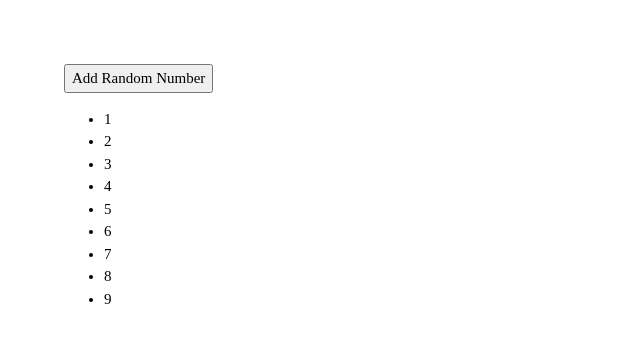
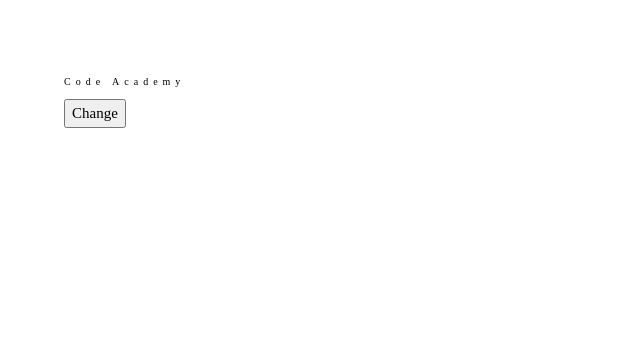
Before and after one commit to yakintech/code-academy-202-react-tutorial, a React (Create React App) app: page / in a window 1280 px wide. Shown: the top 342 px of the page, without its empty margins (0-640 px from the left). Built offline with nearby package versions, Linux system fonts and the light colour scheme.

Commit message:
state sample

```diff
--- a/src/App.js
+++ b/src/App.js
@@ -2,11 +2,13 @@
 import StateArraySample2 from "./lessons/stateSample/StateArraySample2"
 import StateSample1 from "./lessons/stateSample/StateSample1"
 import StateSample2 from "./lessons/stateSample/StateSample2"
+import StateSample3 from "./lessons/stateSample/StateSample3"
+import StateStyleSample from "./lessons/stateSample/StateStyleSample"
 
 
 function App() {
   return <>
-  <StateArraySample2/>
+    <StateStyleSample />
   </>
 }
 
--- a/src/lessons/stateSample/StateArraySample2.jsx
+++ b/src/lessons/stateSample/StateArraySample2.jsx
@@ -9,9 +9,6 @@
     const addRandom = () => {
         let randomNumber = Math.floor(Math.random() * 100);
         numbers.push(randomNumber);
-
-
-
         setnumbers([...numbers])
     }
 
--- /dev/null
+++ b/src/lessons/stateSample/StateSample3.jsx
@@ -0,0 +1,20 @@
+import React, { useState } from 'react'
+
+function StateSample3() {
+
+    const [number, setnumber] = useState(0);
+
+    const change = () => {
+        let randomNumber = Math.floor(Math.random() * 100);
+
+        setnumber(randomNumber);
+    }
+
+    return (<>
+        <h1>Number: {number}</h1>
+        <button onClick={() => change()}>Change Number</button>
+    </>
+    )
+}
+
+export default StateSample3
--- /dev/null
+++ b/src/lessons/stateSample/StateStyleSample.jsx
@@ -0,0 +1,18 @@
+import React, { useState } from 'react'
+
+function StateStyleSample() {
+
+    const [size, setsize] = useState(10);
+
+    const changeFont = () => {
+        let randomNumber = Math.floor(Math.random() * 100);
+        setsize(randomNumber);
+    }
+
+    return (<>
+        <h1 style={{ fontSize: size }}>Code Academy</h1>
+        <button onClick={changeFont}>Change</button>
+    </>)
+}
+
+export default StateStyleSample
```
